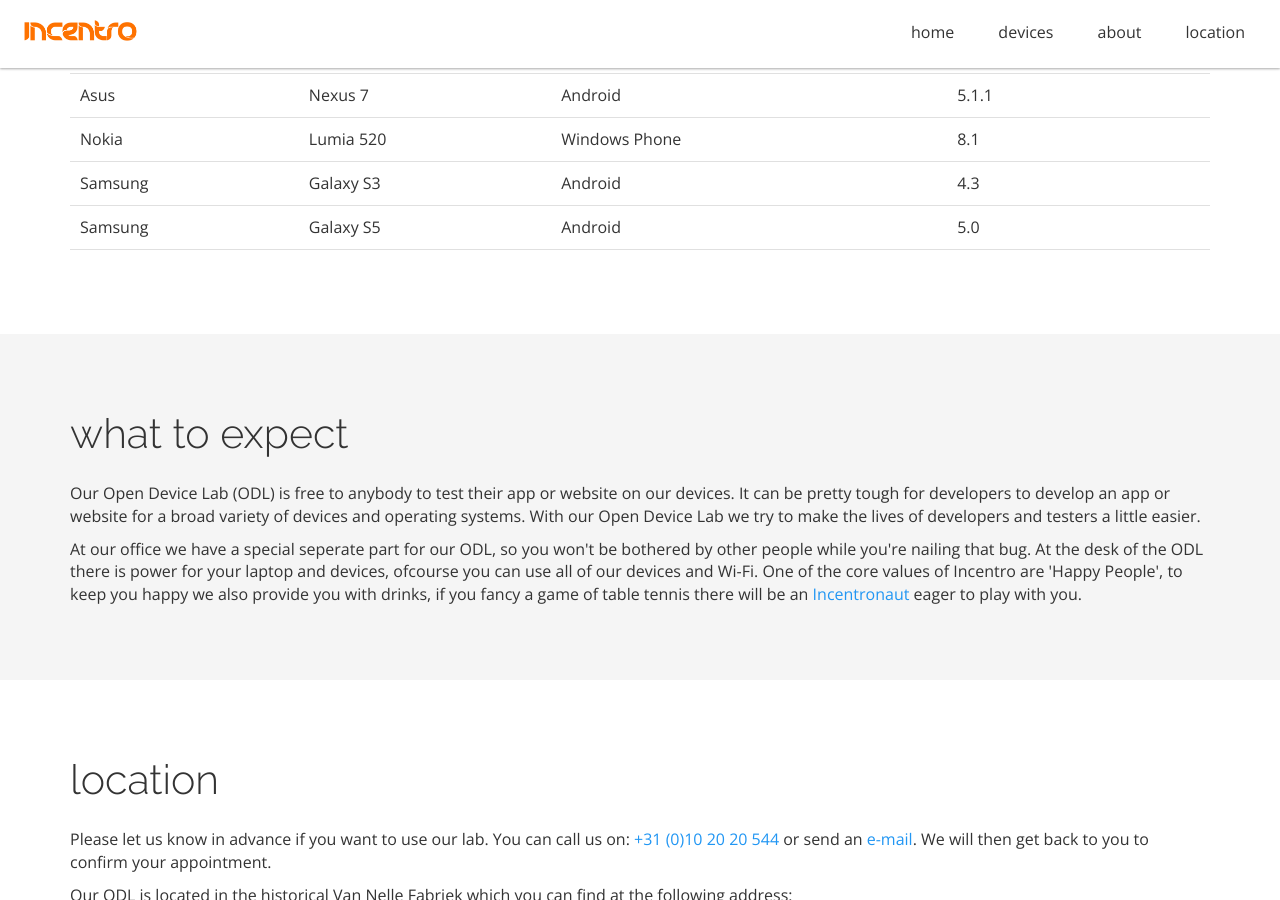
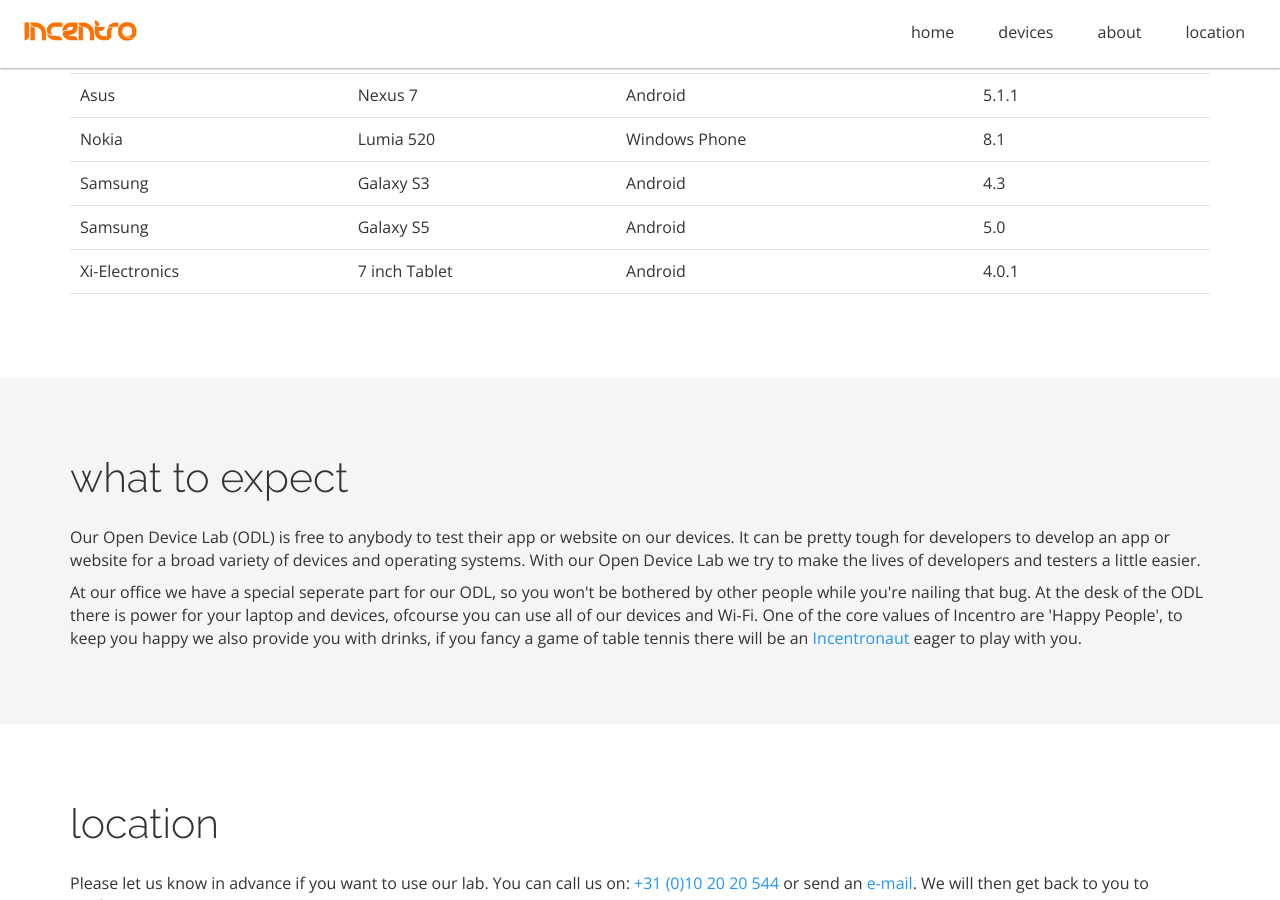
Before and after one commit to incentro/devicelab, a Jekyll site: the page built from index.html, in a window 1280 px wide and 900 px high, scrolled down 964 px. Built offline with Jekyll 4.4.1, drawn with Linux system fonts in a browser that asks for light colours; nearby versions of some CDN libraries; Markdown is read by kramdown in place of the engine named in the settings.

Commit message:
Update devicelist.yml

```diff
--- a/_data/devicelist.yml
+++ b/_data/devicelist.yml
@@ -69,3 +69,10 @@
 #  osversion: 4.4.4
 # Owner: Incentro Rotterdam
 # Taken by Kaan on 09-09-2015
+
+- title: Xi-Electronics4.0.1
+  vendor: Xi-Electronics
+  device: 7 inch Tablet
+  os: Android
+  osversion: 4.0.1
+# Owner: Pieter Bogaerts
```
